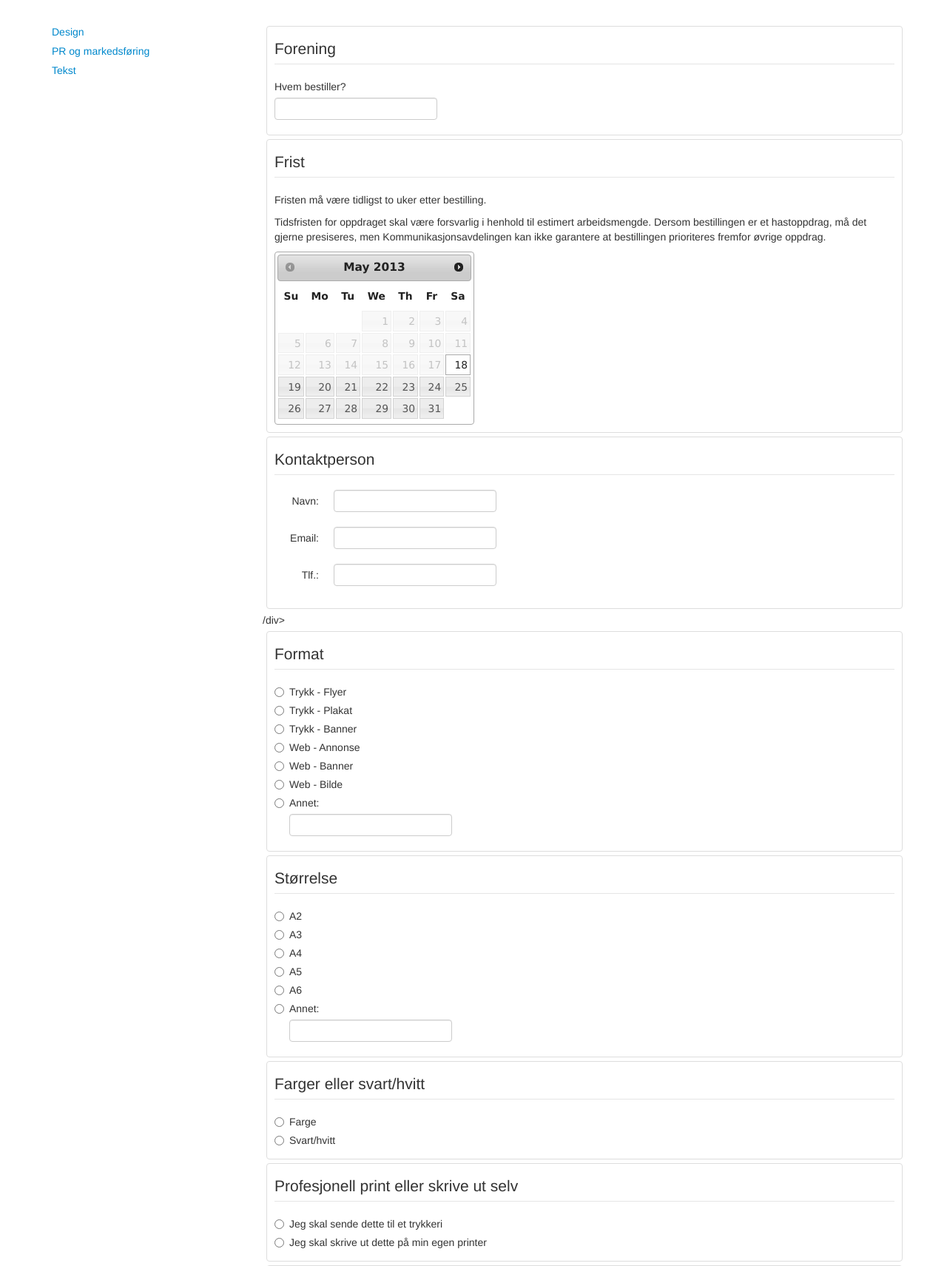
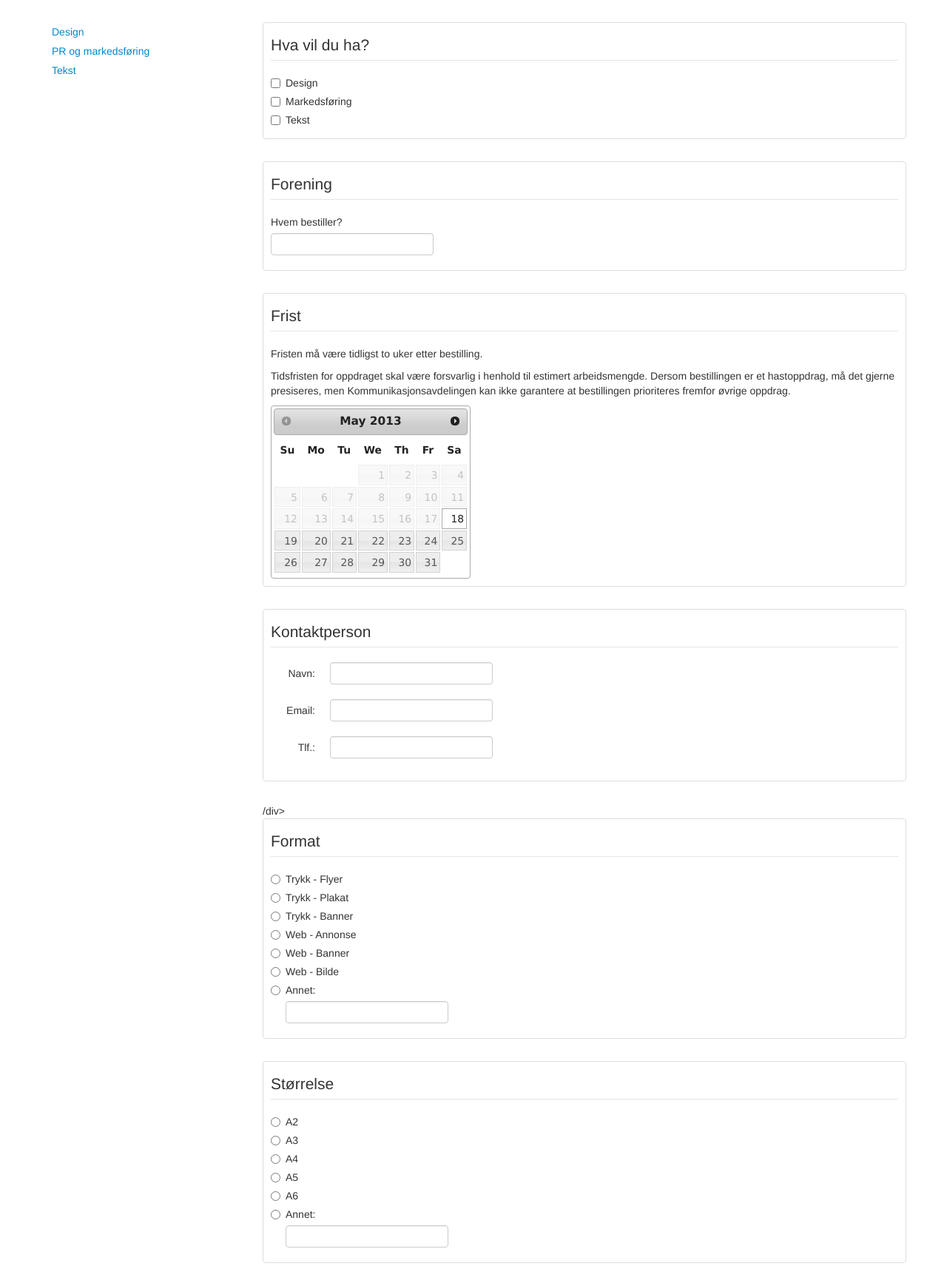
Before and after one commit to edb-gjengen/bestillingsskjema, a Django app: template bestilling/templates/index.html in a window 1280 px wide. Shown: the part 90-1801 px from the top of the page at 74% size. Run offline with Django 3.2, Linux system fonts and the light colour scheme; the template is opened without the code that fills it, so the values that code supplies are empty; some libraries are stand-ins or nearby versions.

Commit message:
Adding checkboxes.

```diff
--- a/bestilling/static/css/design/style.css
+++ b/bestilling/static/css/design/style.css
@@ -13,10 +13,10 @@ textarea
 	height:250px;
 }
 
-div.formitem
+.formitem
 {
 	padding:10px;
-	margin:5px;
+	margin:0 0 30px;
 	border:1px solid #ddd;
 	-webkit-border-radius: 4px;
 	-moz-border-radius: 4px;
--- a/bestilling/templates/index.html
+++ b/bestilling/templates/index.html
@@ -34,6 +34,22 @@
 				{% include "navigation.html" %}
 
 				<form class="span9" method="post" action="." method="post" id="bestilling">{% csrf_token %}
+
+					<div class="formitem">
+						<fieldset id="service-picker" class="nav-content">
+							<legend>Hva vil du ha?</legend>
+							<label class="checkbox">
+							      <input id="designpls" type="checkbox" />Design
+							</label>
+							<label class="checkbox">
+							      <input id="prmpls" type="checkbox" />Markedsføring
+							</label>
+							<label class="checkbox">
+							      <input id="textpls" type="checkbox" />Tekst
+							</label>
+						</fieldset><!-- #service-picker -->
+					</div>
+
 					{% include "contact/form.html" %}
 					{% include "design/form.html" %}
 					{% include "tekst/form.html" %}
```
